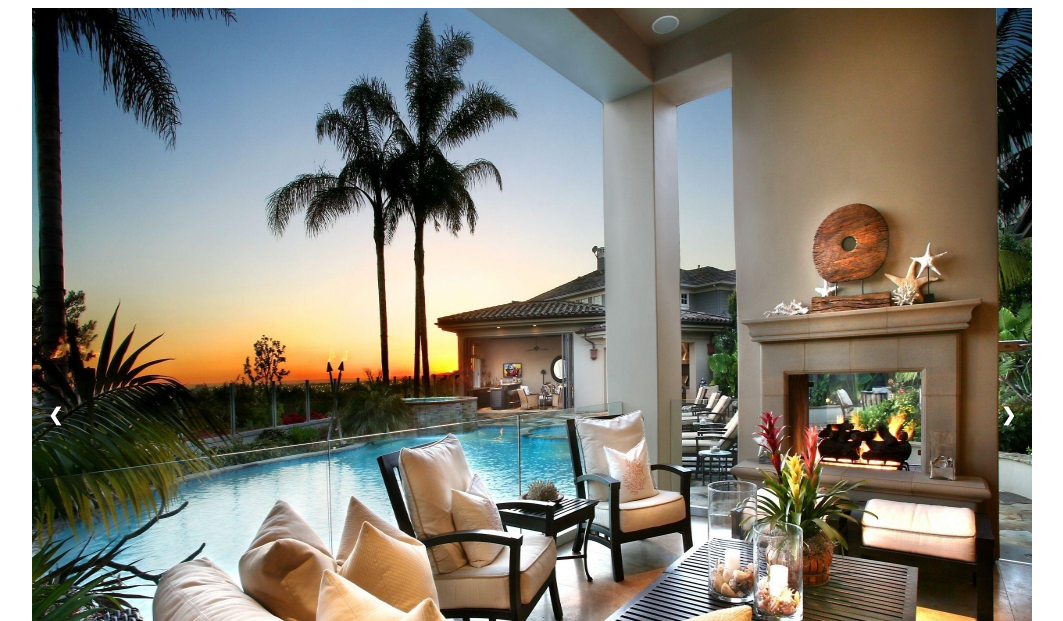
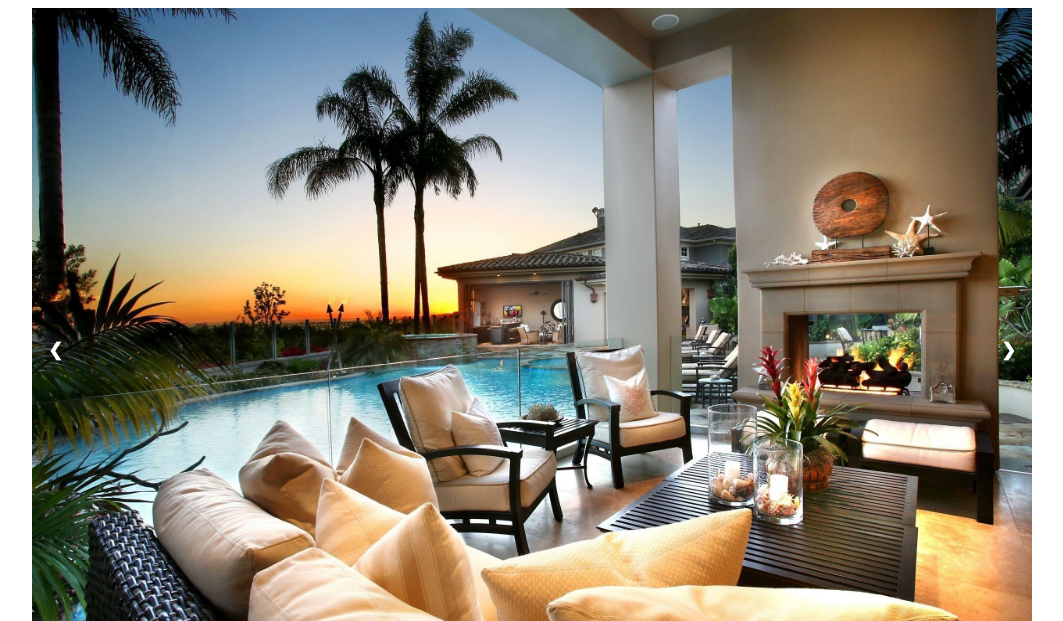
Before and after one commit to Miriamchy/Carousel-Slides, a plain HTML site: page index.html in a window 1280 px wide. Shown: the top 621 px of the page, without its empty margins (108-1171 px from the left). Drawn offline with Linux system fonts and the light colour scheme.

Commit message:
6th commit

```diff
--- a/style.css
+++ b/style.css
@@ -8,10 +8,7 @@
     position: relative;
     margin: auto;
   }
-   img {
-    width: 100%;
-    height: 100vh;
-}
+
   /* Hide the images by default */
   .mySlides {
     display: none;
```
